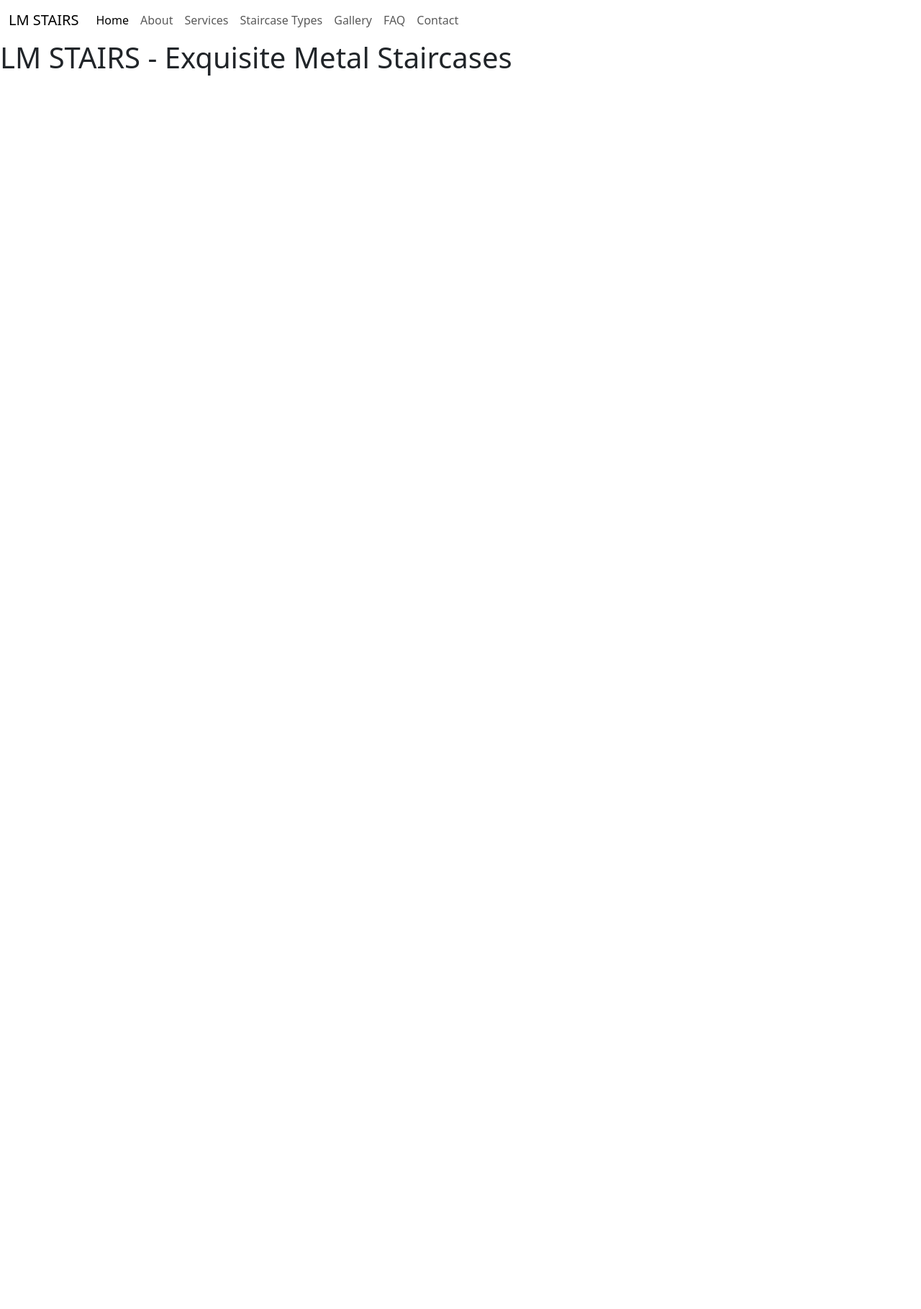
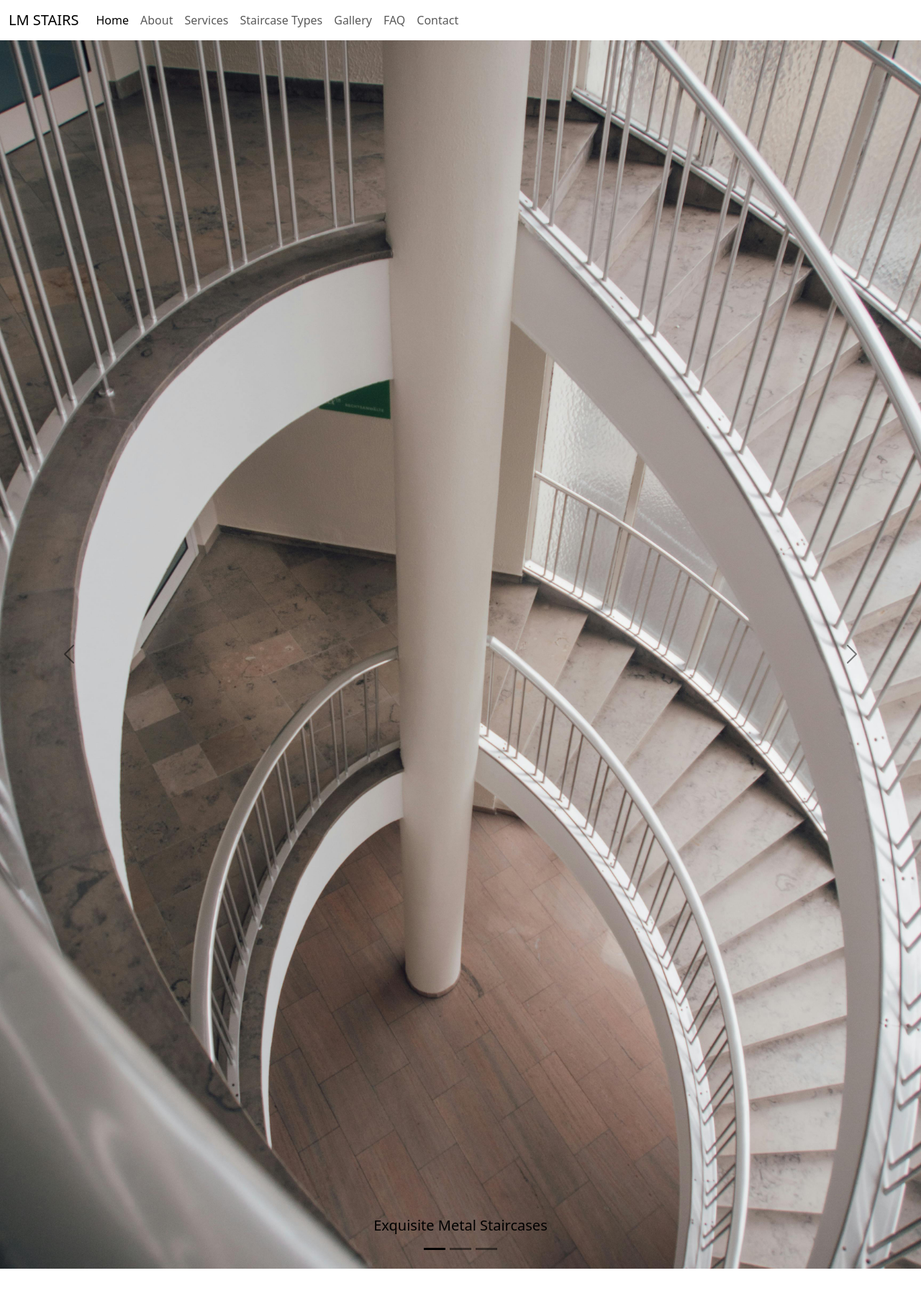
Before and after one commit to SerraKD/lm-london, a Django app: page / in a window 1280 px wide. Shown: the whole page at 72% size. Before the commit the page ends 105 px from the top, so only its background shows below. Run offline with Django 5.2, Linux system fonts and the light colour scheme.

Commit message:
add carousel  functionality to home page

```diff
--- a/steelbusiness/main/templates/main/home.html
+++ b/steelbusiness/main/templates/main/home.html
@@ -1,4 +1,43 @@
 {% extends 'main/base.html' %}
 {% block content %}
-    <h1>LM STAIRS - Exquisite Metal Staircases</h1>
+
+<!-- home.html content starts here -->
+<section class="call-to-action no-padding">
+    <div id="carouselDark" class="carousel carousel-dark slide mb-0" data-bs-ride="carousel">
+        <div class="carousel-indicators">
+          <button type="button" data-bs-target="#carouselExampleDark" data-bs-slide-to="0" class="active" aria-current="true" aria-label="Slide 1"></button>
+          <button type="button" data-bs-target="#carouselExampleDark" data-bs-slide-to="1" aria-label="Slide 2"></button>
+          <button type="button" data-bs-target="#carouselExampleDark" data-bs-slide-to="2" aria-label="Slide 3"></button>
+        </div>
+        <div class="carousel-inner">
+          <div class="carousel-item active" data-bs-interval="10000">
+            <img src="static/images/staircase1.jpg" class="d-block w-100 img-fluid" alt="Exquisite Metal Staircases">
+            <div class="carousel-caption d-none d-md-block">
+              <h5>Exquisite Metal Staircases</h5>
+            </div>
+          </div>
+          <div class="carousel-item" data-bs-interval="2000">
+            <img src="static/images/staircase2.jpg" class="d-block w-100 img-fluid" alt="Exquisite Metal Staircases">
+            <div class="carousel-caption d-none d-md-block">
+              <h5>Exquisite Metal Staircases</h5>
+            </div>
+          </div>
+          <div class="carousel-item">
+            <img src="static/images/staircase2.jpg" class="d-block w-100 img-fluid" alt="Exquisite Metal Staircases">
+            <div class="carousel-caption d-none d-md-block">
+              <h5>Exquisite Metal Staircases</h5>
+            </div>
+          </div>
+        </div>
+        <button class="carousel-control-prev" type="button" data-bs-target="#carouselExampleDark" data-bs-slide="prev">
+          <span class="carousel-control-prev-icon" aria-hidden="true"></span>
+          <span class="visually-hidden">Previous</span>
+        </button>
+        <button class="carousel-control-next" type="button" data-bs-target="#carouselExampleDark" data-bs-slide="next">
+          <span class="carousel-control-next-icon" aria-hidden="true"></span>
+          <span class="visually-hidden">Next</span>
+        </button>
+      </div>
+</section>
+
 {% endblock %}
```
